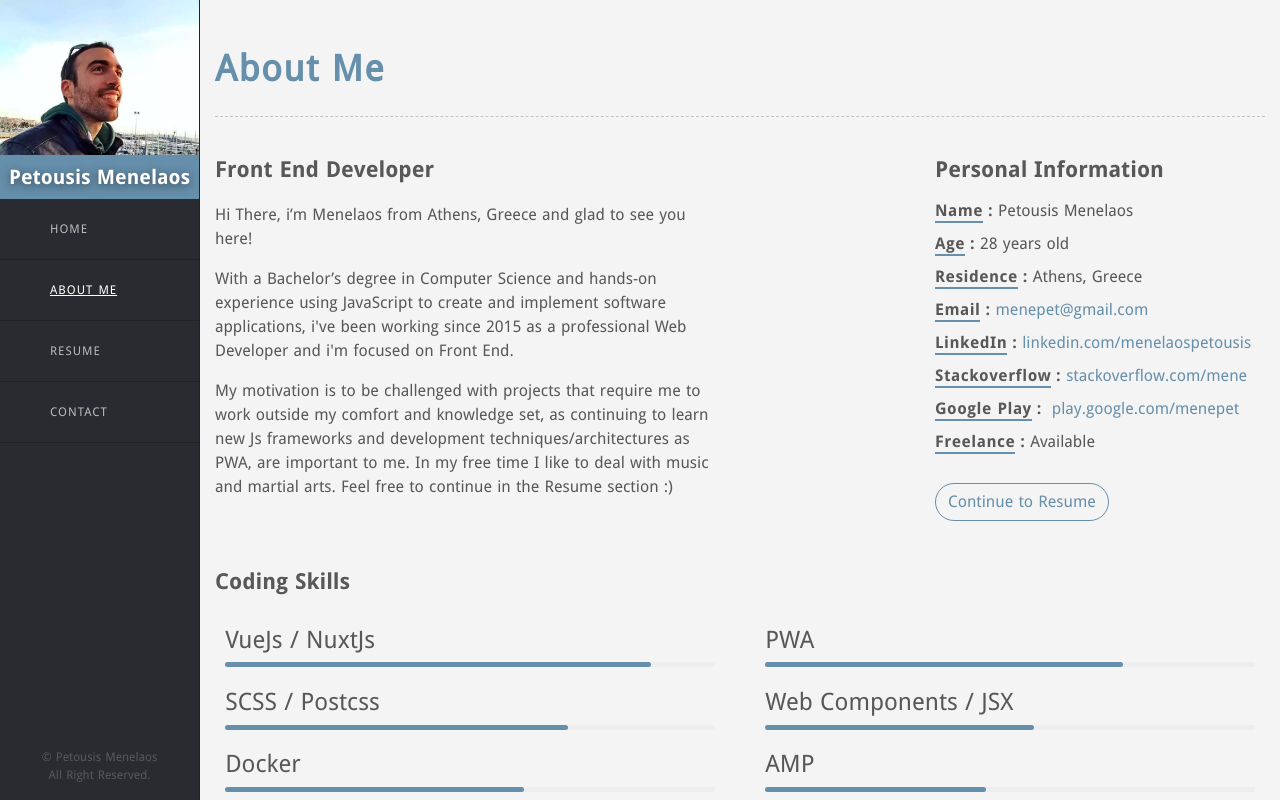
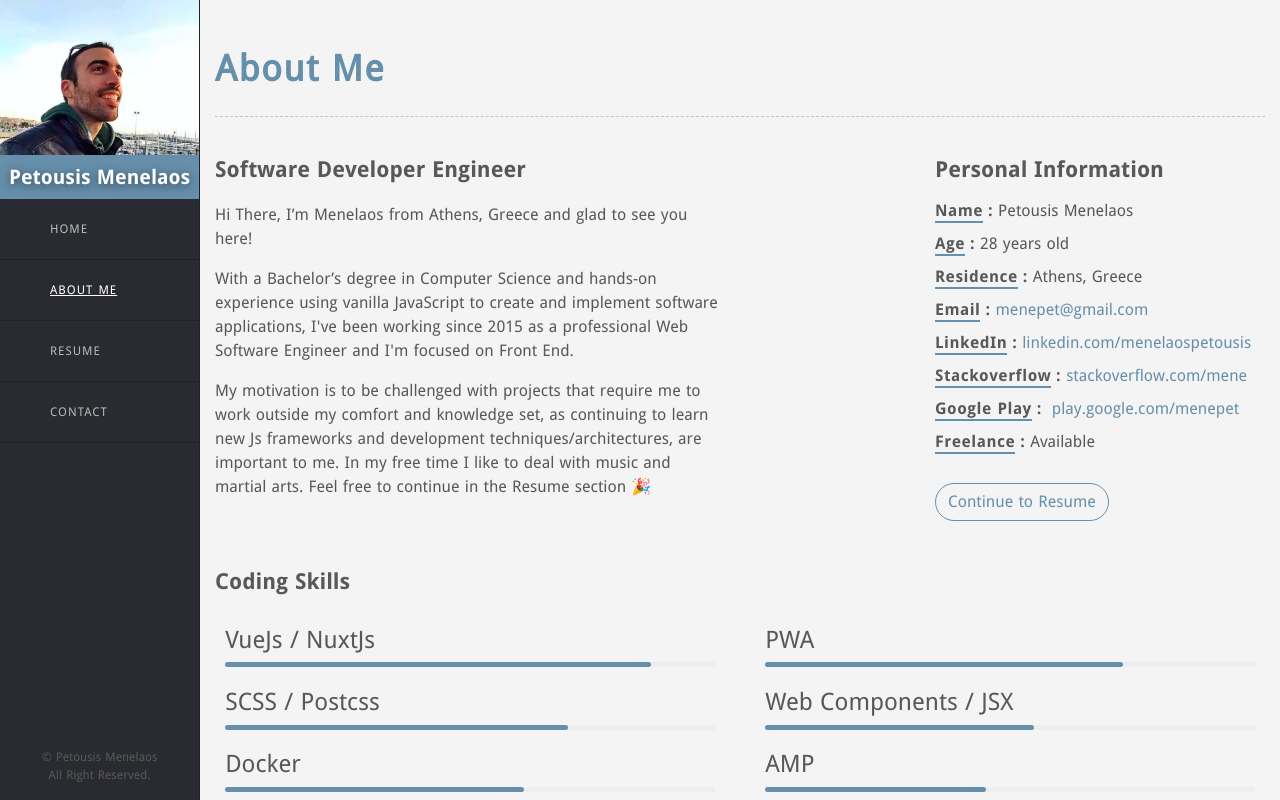
Before and after one commit to Harry80428/my_poirtfolio_new, a Nuxt app: page /about in a window 1280 px wide. Shown: the top 800 px of the page. Built offline with nearby package versions, Linux system fonts and the light colour scheme.

Commit message:
verbal changes & add img height/width attribute

```diff
--- a/components/Sidebar.vue
+++ b/components/Sidebar.vue
@@ -24,7 +24,7 @@
               <picture>
                 <source srcset="~/assets/images/menepet-logo.webp" type="image/webp" class="w-100">
                 <source srcset="~/assets/images/menepet-logo.jpg" type="image/jpeg" class="w-100">
-                <img src="~/assets/images/menepet-logo.jpg" alt="profile-pic" class="w-100">
+                <img width="199" height="199" src="~/assets/images/menepet-logo.jpg" alt="profile-pic" class="w-100">
               </picture>
             </div>
             <!--Nav Menus-->
--- a/components/TypeLabel.vue
+++ b/components/TypeLabel.vue
@@ -3,11 +3,11 @@
     <pre id="typewriter" @click="goToAbout">
       <span class="var-highlight">const</span> menePet = {
             name: <span class="string-highlight">'Petousis Menelaos'</span>,
-            type: <span class="string-highlight">'Front-End Freelancer'</span>,
+            type: <span class="string-highlight">'Software Engineer'</span>,
             location: <span class="string-highlight">'Athens, Greece'</span>,
-            prop: [<span class="string-highlight">'Javascript &#x214B; VueJs</span>,
-                  <span class="string-highlight">'HTML5'</span>,
-                  <span class="string-highlight">'SCSS'</span>];
+            skills: [<span class="string-highlight">'Javascript &#x214B; VueJs</span>,
+                  <span class="string-highlight">'SEO Experience'</span>,
+                  <span class="string-highlight">'UX Enthusiast'</span>];
       };
       <span class="comment">// After initialization, click </span><span class="link">here</span>
     </pre>
--- a/nuxt.config.js
+++ b/nuxt.config.js
@@ -5,7 +5,7 @@ export default {
   ** Headers of the page
   */
   head: {
-    title: 'Petousis Menelaos | Front-End Developer',
+    title: 'Petousis Menelaos | Software Developer Engineer',
     meta: [
       { charset: 'utf-8' },
       { name: 'viewport', content: 'width=device-width, initial-scale=1' },
@@ -26,11 +26,11 @@ export default {
       }, {
         vmid: 'description',
         name: 'description',
-        content: 'Petousis Menelaos | Personal site with my resume and ability to contact me!'
+        content: 'Petousis Menelaos | Personal site with my Resume!'
       }, {
         vmid: 'og:description',
         name: 'og:description',
-        content: 'Petousis Menelaos | Personal site with my resume and ability to contact me!'
+        content: 'Petousis Menelaos | Personal site with my Resume!'
       }
     ],
     script: [
@@ -103,7 +103,7 @@ export default {
     meta: {
       name: 'Petousis Menelaos | Front-End Developer',
       author: 'Petousis Menelaos <menepet@gmail.com>',
-      description: 'Petousis Menelaos | Personal site with my resume and ability to contact me!',
+      description: 'Petousis Menelaos | Personal site with my Resume!',
       theme_color: '#668fab'
     },
     workbox: {
--- a/package.json
+++ b/package.json
@@ -1,6 +1,6 @@
 {
   "name": "menepet-website",
-  "version": "1.1.1",
+  "version": "1.1.2",
   "description": "My Personal Resume Website",
   "author": "Petousis Menelaos <menepet@gmail.com>",
   "private": true,
--- a/pages/about.vue
+++ b/pages/about.vue
@@ -5,17 +5,17 @@
       <b-row class="mb-4">
         <b-col class="mb-4" lg="6">
           <h3>
-            Front End Developer
+            Software Developer Engineer
           </h3>
-          <p>Hi There, i’m Menelaos from Athens, Greece and glad to see you here! </p>
-          <p>With a Bachelor’s degree in Computer Science and hands-on experience using JavaScript
-            to create and implement software applications, i've been working since 2015 as a professional
-            Web Developer and i'm focused on Front End.
+          <p>Hi There, I’m Menelaos from Athens, Greece and glad to see you here! </p>
+          <p>With a Bachelor’s degree in Computer Science and hands-on experience using vanilla JavaScript
+            to create and implement software applications, I've been working since 2015 as a professional
+            Web Software Engineer and I'm focused on Front End.
           </p>
           <p>My motivation is to be challenged with projects that require me to work outside
             my comfort and knowledge set, as continuing to learn new Js frameworks and development
-            techniques/architectures as PWA, are important to me. In my free time I like to deal with music and martial arts.
-            Feel free to continue in the Resume section :)
+            techniques/architectures, are important to me. In my free time I like to deal with music and martial arts.
+            Feel free to continue in the Resume section 🎉
           </p>
         </b-col>
         <b-col offset-lg="2" lg="4">
--- a/pages/contact.vue
+++ b/pages/contact.vue
@@ -97,9 +97,7 @@
             </b-col>
           </b-row>
           <div class="footnote">
-            <div>
-              <i>PS: Hope to see you again here :)</i>
-            </div>
+            <i>PS: Hope to see you again here :)</i>
           </div>
         </div>
       </form>
--- a/pages/index.vue
+++ b/pages/index.vue
@@ -1,6 +1,6 @@
 <template>
   <div>
-    <img class="icon" src="~/static/icon.svg" style="" alt="home logo">
+    <img class="icon" src="~/static/icon.svg" width="300" height="187" alt="home logo">
     <type-label />
   </div>
 </template>
--- a/static/mock/resume.json
+++ b/static/mock/resume.json
@@ -1,8 +1,8 @@
 [
   {
-    "title": "Front End Developer",
+    "title": "Software Engineer",
     "location": "Wind Hellas, Athens",
-    "descr": "Working as Front-end Developer & trying new technologies such as PWA, AMP and Web Components.",
+    "descr": "Working as Front-end Developer & trying new technologies such as PWA, AMP & Web Components.",
     "from": "Jan. 2020",
     "to": "now",
     "projects": [
```
Also changed, not shown: 1 other file (tests, documents, lock files or other folders).
